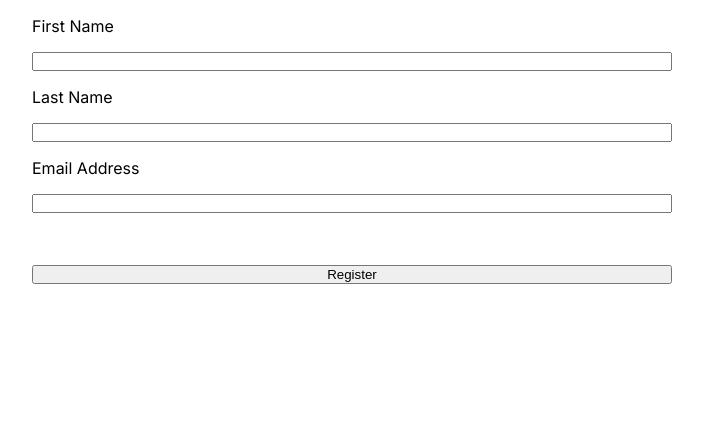
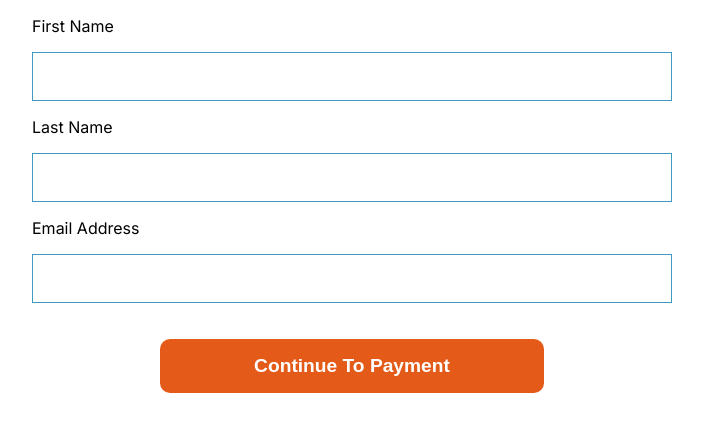
Before and after one commit to Afiyy/khariansportsfest, a plain HTML site: page registeration/index.html in a window 1280 px wide. Shown: the whole page, without its empty margins (288-991 px from the left). Drawn offline with Linux system fonts and the light colour scheme.

Commit message:
Updated styling of form

```diff
--- a/registeration/index.html
+++ b/registeration/index.html
@@ -23,7 +23,7 @@
       <input type="email" name="email" id="email" />
       <div id="html_element"></div>
       <br />
-      <input type="button" value="Register" />
+      <input type="submit" value="Continue To Payment" />
     </form>
   </body>
 </html>
--- a/registeration/style.css
+++ b/registeration/style.css
@@ -1,9 +1,9 @@
 @import url("https://fonts.googleapis.com/css2?family=Inter:wght@400;500;600;700&display=swap");
 
 :root {
-  --color-primary: #4667b9;
-  --color-secondary: #5e46b9;
-  --color-accent: #46a1b9;
+  --color-primary: #409abf;
+  --color-secondary: #e35a19;
+  --color-accent: white;
 }
 
 * {
@@ -25,3 +25,20 @@ form {
 form > * {
   margin-top: 1rem;
 }
+
+input[type="text"],
+input[type="email"] {
+  border: var(--color-primary) 1px solid;
+  padding: 1rem;
+}
+
+input[type="submit"] {
+  padding: 1rem;
+  margin: 0 10vw;
+  background-color: var(--color-secondary);
+  color: var(--color-accent);
+  font-weight: bolder;
+  font-size: larger;
+  border: none;
+  border-radius: 10px;
+}
```
